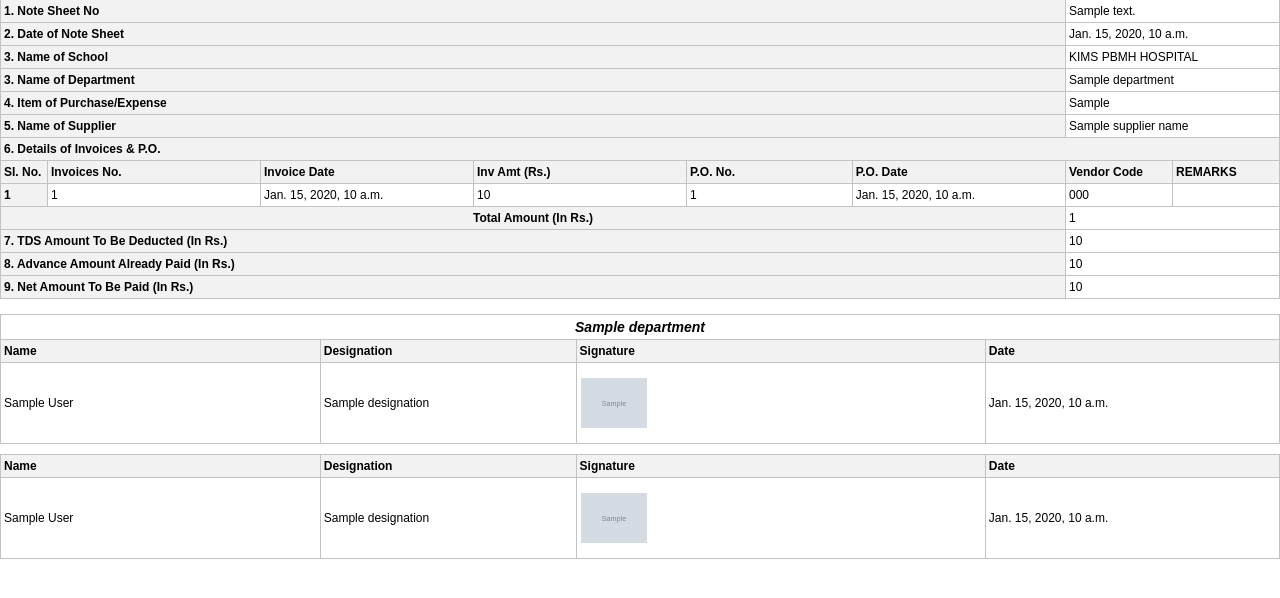
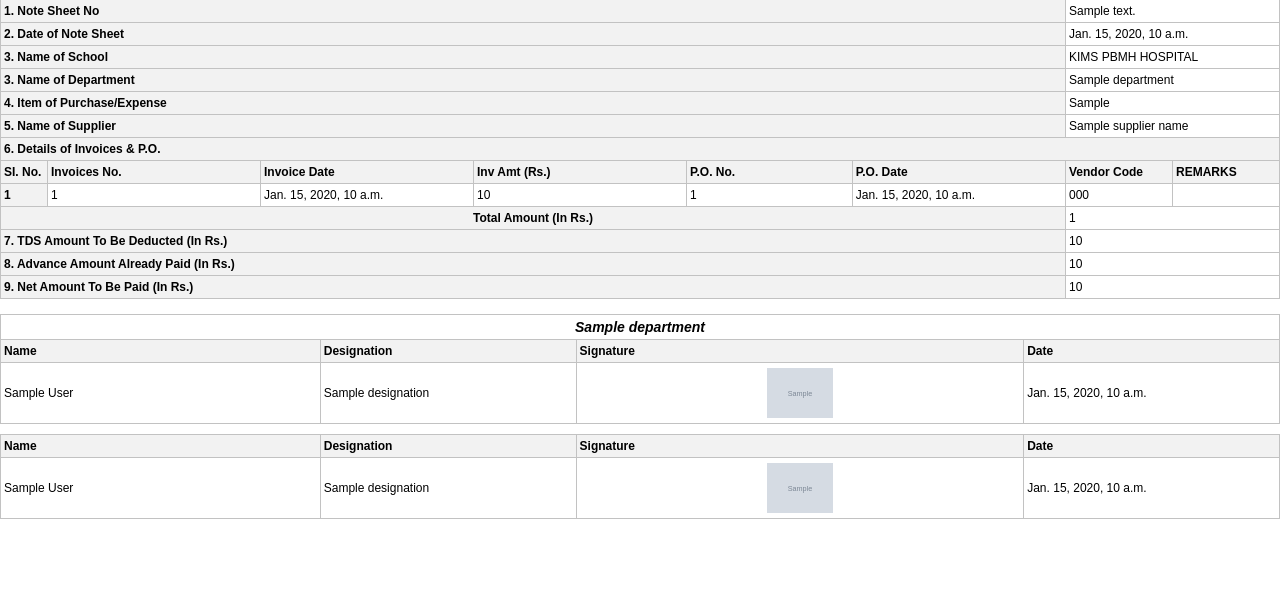
Before and after one commit to tcbinfotechpvtltd/kimsdms, a Django app: template organization/templates/report.html in a window 1280 px wide. Shown: the part 81-679 px from the top of the page. Run offline with Django 5.2, Linux system fonts and the light colour scheme; tables that the repository leaves empty hold one stand-in row (values such as "Sample post"); the template is opened without the code that fills it: values that come from a table or form of the project are taken from there, most other values are stand-ins (such as "Sample title", 1, 10 or a date in 2020); grey boxes marked "Sample" are stand-in pictures; grey boxes are pictures that could not be loaded.

Commit message:
notesheet

```diff
--- a/organization/templates/report.html
+++ b/organization/templates/report.html
@@ -100,18 +100,18 @@
                 }
             }
             {% comment %} .signature-image {
-                max-width: 200px; /* Limit the width to 100px */
-                max-height: 200px; /* Limit the height to 100px */
+                max-width: 100px; /* Limit the width to 100px */
+                max-height: 100px; /* Limit the height to 100px */
                 min-width: 100px; /* Limit the width to 100px */
                 min-height: 100px; /* Limit the height to 100px */
                 display: block; /* Ensures proper spacing */
-                margin-left: 10px; /* Centers the image horizontally if within a block container */
+                margin: auto; /* Centers the image horizontally if within a block container */
                 border: 1px solid #ccc; /* Adds a subtle border */
                 border-radius: 5px; /* Optional: Makes the image corners rounded */
             } {% endcomment %}
 
             {% comment %} .signature-image {
-                width: 50%; /* Ensures the image stretches to the full width of the container */
+                width: 100%; /* Ensures the image stretches to the full width of the container */
                 height: 100%; /* Ensures the image stretches to the full height of the container */
                 object-fit: cover; /* Ensures the image covers the container without distortion */
                 display: block; /* Removes inline spacing issues */
@@ -120,14 +120,13 @@
             } {% endcomment %}
 
             .signature-image {
-                max-width: 350px; /* Limits the width to 300px or any preferred size */
+                max-width: 250px; /* Limits the width to 300px or any preferred size */
                 max-height: 50px; /* Limits the height to 150px or any preferred size */
                 width: auto; /* Ensures the width adjusts automatically to preserve aspect ratio */
                 height: auto; /* Ensures the height adjusts automatically to preserve aspect ratio */
                 object-fit: contain; /* Ensures the image fits within the container without cropping */
                 display: block; /* Removes inline spacing issues */
-                margin: 10px 0 10px 0;
-                padding: 1px;
+                margin: 0 auto; /* Centers the image horizontally */
                 {% comment %} border: 1px solid #ccc; /* Optional: Adds a subtle border */ {% endcomment %}
                 {% comment %} border-radius: 5px; /* Optional: Makes the corners rounded */ {% endcomment %}
                 padding: 1px; /* Optional: Adds padding around the image */
@@ -234,8 +233,8 @@
         <tr>
             <th style="width: 25%;">Name</th>
             <th style="width: 20%;">Designation</th>
-            <th style="width: 32%;">Signature</th>
-            <th style="width: 23%;">Date</th>
+            <th style="width: 35%;">Signature</th>
+            <th style="width: 20%;">Date</th>
         </tr>
 
         {% for user in approved_users %}
@@ -267,8 +266,8 @@
         <tr>
             <th style="width: 25%;">Name</th>
             <th style="width: 20%;">Designation</th>
-            <th style="width: 32%;">Signature</th>
-            <th style="width: 23%;">Date</th>
+            <th style="width: 35%;">Signature</th>
+            <th style="width: 20%;">Date</th>
         </tr>
 
         {% for user in wo_dept_map_approved_users %}
```
